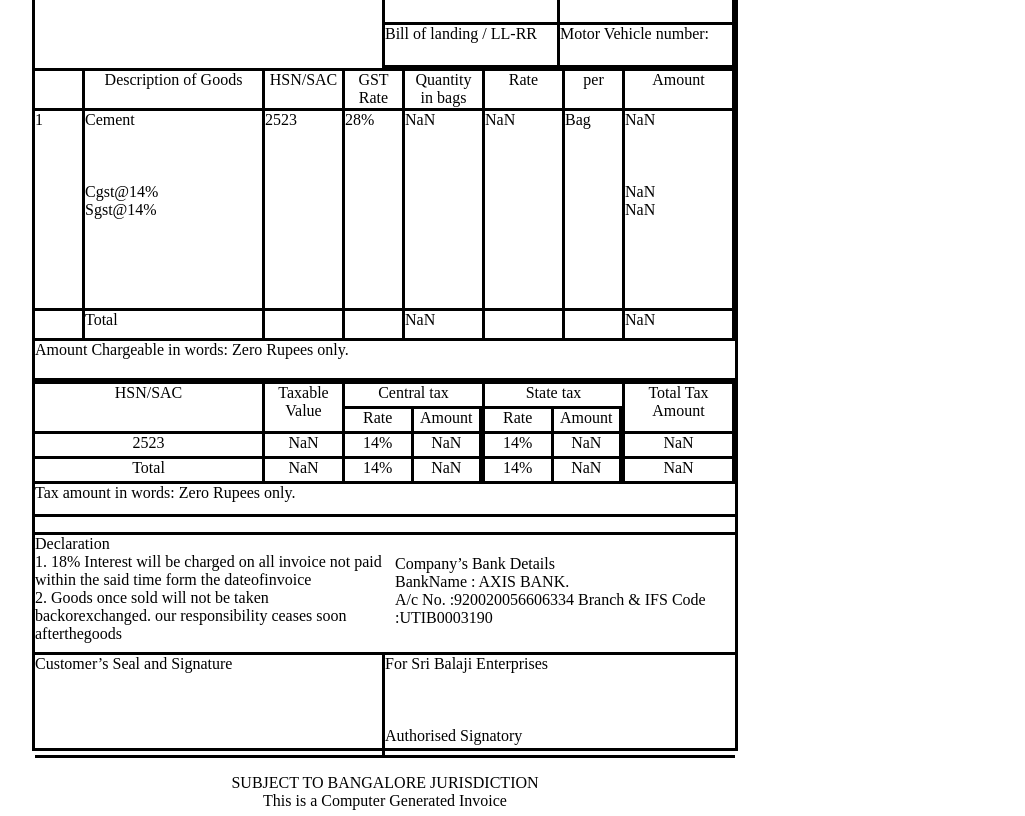
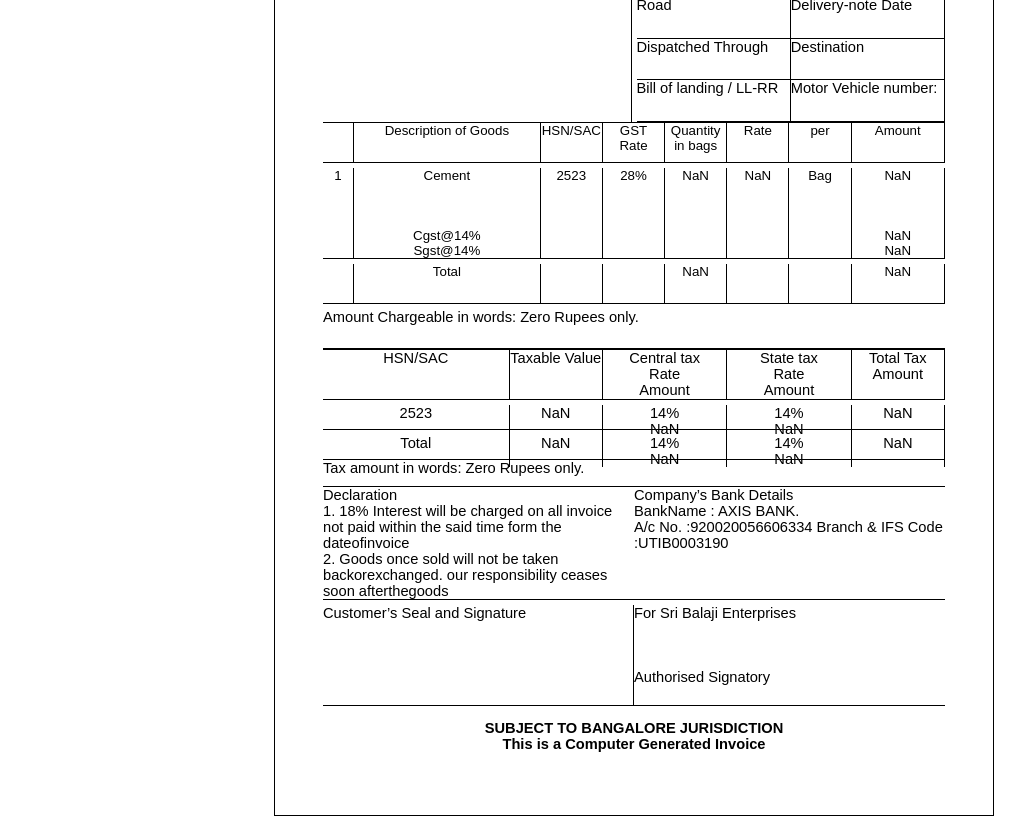
Before and after one commit to pranaysb/bill, a plain HTML site: page bill.html in a window 1280 px wide. Shown: the part 285-1101 px from the top of the page, without its empty margins (6-1031 px from the left). Drawn offline with Linux system fonts and the light colour scheme.

Commit message:
Update bill.css

```diff
--- a/bill.css
+++ b/bill.css
@@ -1,177 +1,174 @@
-.tax-invoice{
-    margin-left:30px;
+/* General Styles */
+body {
+    margin: 0;
+    padding: 0;
+    font-size: 11pt;  /* Adjust font size for better fit */
+    font-family: Arial, sans-serif;
 }
-.main{
-    height:980px;
-    width: 700px;
-    border:solid;
-    border-color:black;
 
-    margin-left: 30px;
-    /* margin-top:10px; */
+/* Centering the main bill container and adjusting width */
+.main {
+    width: 7.5in;  /* Fit within 8.5-inch width with margin */
+    height: auto;  /* Allow height to adjust dynamically */
+    border: 1px solid black;
+    padding: 0.5in;
+    box-sizing: border-box;
+    margin: 0 auto;
 }
-.top-div{
-    height:300px;
-   border-bottom: solid;
-   border-bottom-color: black;
-   display:grid;
+
+/* Header adjustments */
+.tax-invoice {
+    margin-left: 0;
+    text-align: center;
+    font-size: 16pt;
+    font-weight: bold;
+}
+
+/* Section grid layouts */
+.top-div, .mid-div, .bottom-div, .tax-div {
+    width: 100%;
+    display: grid;
+    gap: 5px; /* Reduce gap to fit content */
+}
+
+/* Ensure content fits well */
+.top-div {
+    grid-template-columns: 1fr 1fr;
+    border-bottom: 1px solid black;
+}
+
+.top-left {
+    border-right: 1px solid black;
+    display: grid;
+    grid-template-rows: 1fr 1fr;
+}
+
+.seller {
+    border-bottom: 1px solid black;
+    display: grid;
+    grid-template-columns: 100px 1fr;
+}
+
+.logo {
+    width: 80px;  /* Reduce logo size to fit */
+    height: 80px;
+}
+
+.top-right {
+    display: grid;
+    grid-template-rows: repeat(7, 1fr);
+}
+
+.one, .two, .three, .four, .five, .six, .seven {
+    border-bottom: 1px solid black;
+    display: grid;
     grid-template-columns: 1fr 1fr;
 }
-.top-left{
-    border-right-color: black;
-    border-right:solid;
-    display:grid;
-    grid-template-rows:1fr 1fr;
-}
-.seller{
-    border-bottom: solid;
-   border-bottom-color: black;
-   display:grid;
-   grid-template-columns:100px 1fr;
-}
-.logo{
-    width:100px;
-    height:100px;
-}
-.top-right{
-    display:grid;
-    grid-template-rows: 1fr 1fr 1fr 1fr 1fr 1fr 1fr;
-}
-.one,.two,.three,.four,.five,.six,.seven{
 
-border-bottom-color:black;
-border-bottom:solid;
-display:grid;
-grid-template-columns: 1fr 1fr;
-}
-.left,.right{
-border-right-color: black;
-border-right:solid;
+.left, .right {
+    border-right: 1px solid black;
 }
 
-.mid-div{
-    height:310px;
-    border-bottom-color:black;
-    border-bottom:solid;
-    display:grid;
-    grid-template-rows: 40px 200px 30px 40px;
-}
-.content-heads{
-    text-align: center;
-    border-bottom-color:black;
-    border-bottom:solid;
-     display:grid;
-     align-items: stretch;
-    grid-template-columns: 50px 180px 80px 60px 80px 80px 60px 110px ;
-}
-.content{
-    border-bottom-color:black;
-    border-bottom:solid;
-     display:grid;
-     align-items: stretch;
-     align-items: stretch;
-     grid-template-columns: 50px 180px 80px 60px 80px 80px 60px 110px ;
-}
-.total{
-    border-bottom-color:black;
-    border-bottom:solid;
-     display:grid;
-     grid-template-columns: 50px 180px 80px 60px 80px 80px 60px 110px ;
+/* Content Table Adjustments */
+.mid-div {
+    grid-template-rows: 40px auto 40px 40px;
+    border-bottom: 1px solid black;
 }
 
-.total-words{
-    border-bottom-color:black;
-    border-bottom:solid;
-
-}
-.description,.sl-no,.quantity,.per,.amount,.HSN-SAC,.gst-rate,.rate{
-border-right-color:black;
-border-right:solid;
-}
-.description{
-    align-items: justify;
+.content-heads, .content, .total {
+    display: grid;
+    grid-template-columns: 5% 30% 10% 10% 10% 10% 10% 15%;
+    text-align: center;
+    border-bottom: 1px solid black;
+    font-size: 10pt; /* Reduce text size */
 }
 
-.tax-div{
-    height:100px;
-    display:grid;
-    grid-template-rows:50px 25px 25px;
-}
-.tax-head{
-    border-bottom-color:black;
-    border-bottom:solid;
-    display:grid;
-    grid-template-columns:230px 80px 140px 140px 110px;
-}
-.tax-hsn{
-    border-bottom-color:black;
-    border-bottom:solid;
-    display:grid;
-    grid-template-columns:230px 80px 140px 140px 110px;
-}
-.tax-total{
-    border-bottom-color:black;
-    border-bottom:solid;
-    display:grid;
-    grid-template-columns:230px 80px 140px 140px 110px;
+.description, .sl-no, .quantity, .per, .amount, .HSN-SAC, .gst-rate, .rate {
+    border-right: 1px solid black;
 }
 
-.tax-desc,.central-tax,.state-tax,.total-tax,.tax-value{
+.total-words {
+    border-bottom: 1px solid black;
+}
 
+/* Tax Section */
+.tax-div {
+    grid-template-rows: 50px 25px 25px;
+}
+
+.tax-head, .tax-hsn, .tax-total {
+    display: grid;
+    grid-template-columns: 30% 15% 20% 20% 15%;
     text-align: center;
- border-right-color: black;
-border-right:solid;
+    border-bottom: 1px solid black;
 }
-.central-tax,.state-tax{
-    display:grid;
-    grid-template-rows:25px 1fr;
+
+.tax-desc, .central-tax, .state-tax, .total-tax, .tax-value {
+    border-right: 1px solid black;
 }
-.tax-top{
+
+/* Bottom Section */
+.bottom-div {
+    margin-top: 10px;
+    border-top: 1px solid black;
+    border-bottom: 1px solid black;
+}
+
+.declaration {
+    display: grid;
+    grid-template-columns: 1fr 1fr;
+    border-bottom: 1px solid black;
+}
+
+.sign-seal {
+    display: grid;
+    grid-template-columns: 1fr 1fr;
+    height: 100px;
+}
+
+.cust-sign {
+    border-right: 1px solid black;
+}
+
+.conclusion {
     text-align: center;
-    border-bottom-color:black;
-    border-bottom:solid;
+    font-weight: bold;
 }
-.tax-bottom{
-    display:grid;
-    grid-template-columns:1fr 1fr;
+
+/* Print Optimization */
+@media print {
+    @page {
+        size: letter;  /* Ensure it prints in letter size */
+        margin: 0.5in; /* Prevent content cutoff */
     }
-.tax-bottom-element{
-    border-right-color: black;
-    border-right:solid;
+
+    body {
+        font-size: 10pt;  /* Reduce font size for print */
     }
-.tax-words{
-    border-bottom-color:black;
-    border-bottom:solid;
-    height:30px;
+
+    .main {
+        width: 7.5in;  /* Ensure it fits within printable area */
+        height: 10in;
     }
-.bottom-div{
-    margin-top:15px;
-    border-top: solid;
-    border-bottom:solid;
-    border-bottom-color:black;
-    border-top-color:black;
-    display:grid;
-    grid-template-rows:120px 1fr;
+
+    /* Scale content down to fit page */
+    .main {
+        transform: scale(0.95);
+        transform-origin: top left;
     }
-.declaration{
-    display:grid;
-    grid-template-columns: 1fr 1fr;
-    border-bottom:solid;
-    border-bottom-color:black;
+
+    /* Page breaks to avoid content splitting */
+    .top-div, .mid-div, .tax-div, .bottom-div {
+        page-break-inside: avoid;
     }
-.dec-right{
-    margin-left:10px;
-    margin-top:20px;
+
+    /* Reduce space by adjusting margins and paddings */
+    .tax-invoice, .declaration, .sign-seal {
+        margin: 5px 0;
     }
-.sign-seal{
-    height:100px;
-    display:grid;
-    grid-template-columns: 1fr 1fr;
+
+    .logo {
+        width: 60px;  /* Reduce logo size for print */
+        height: 60px;
     }
-.cust-sign{
-    border-right-color: black;
-    border-right:solid;
 }
-.conclusion{
-    text-align: center;
-}
```
Lines whose indentation alone changed are shown as unchanged.
